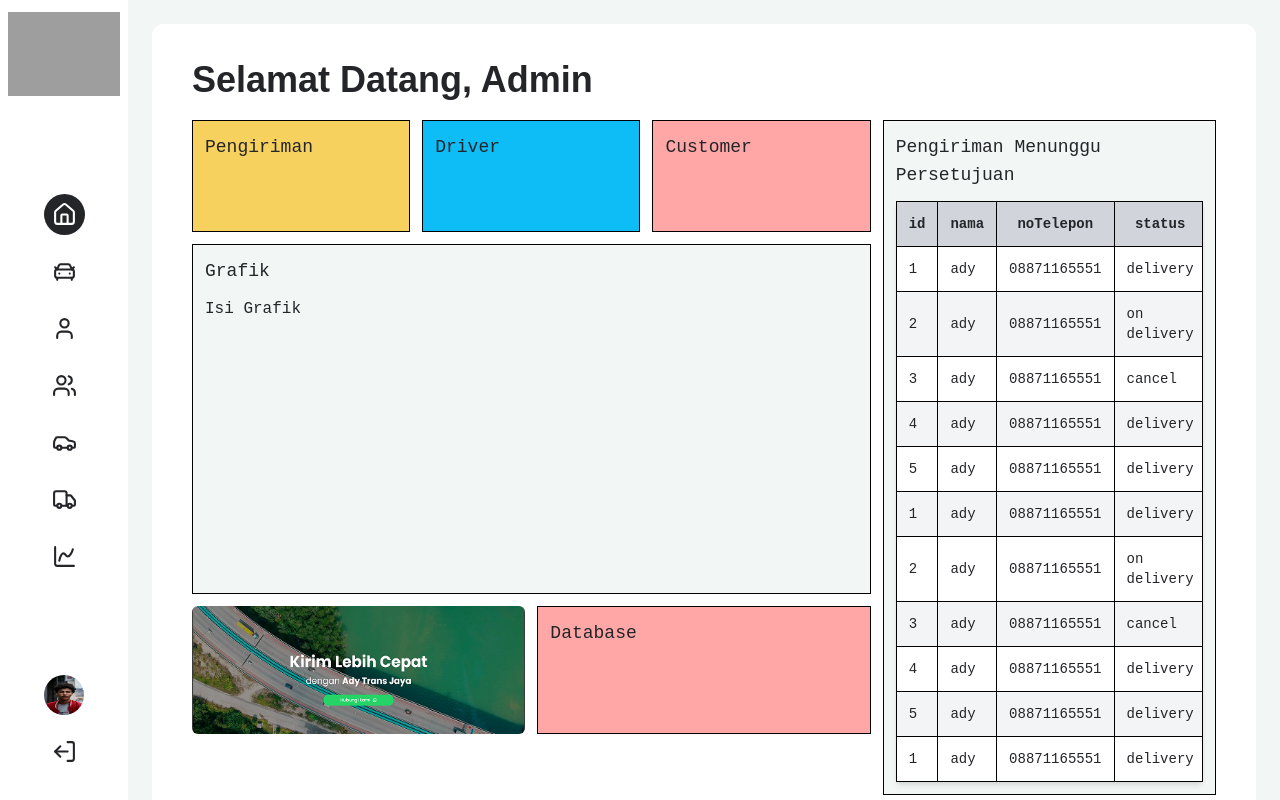
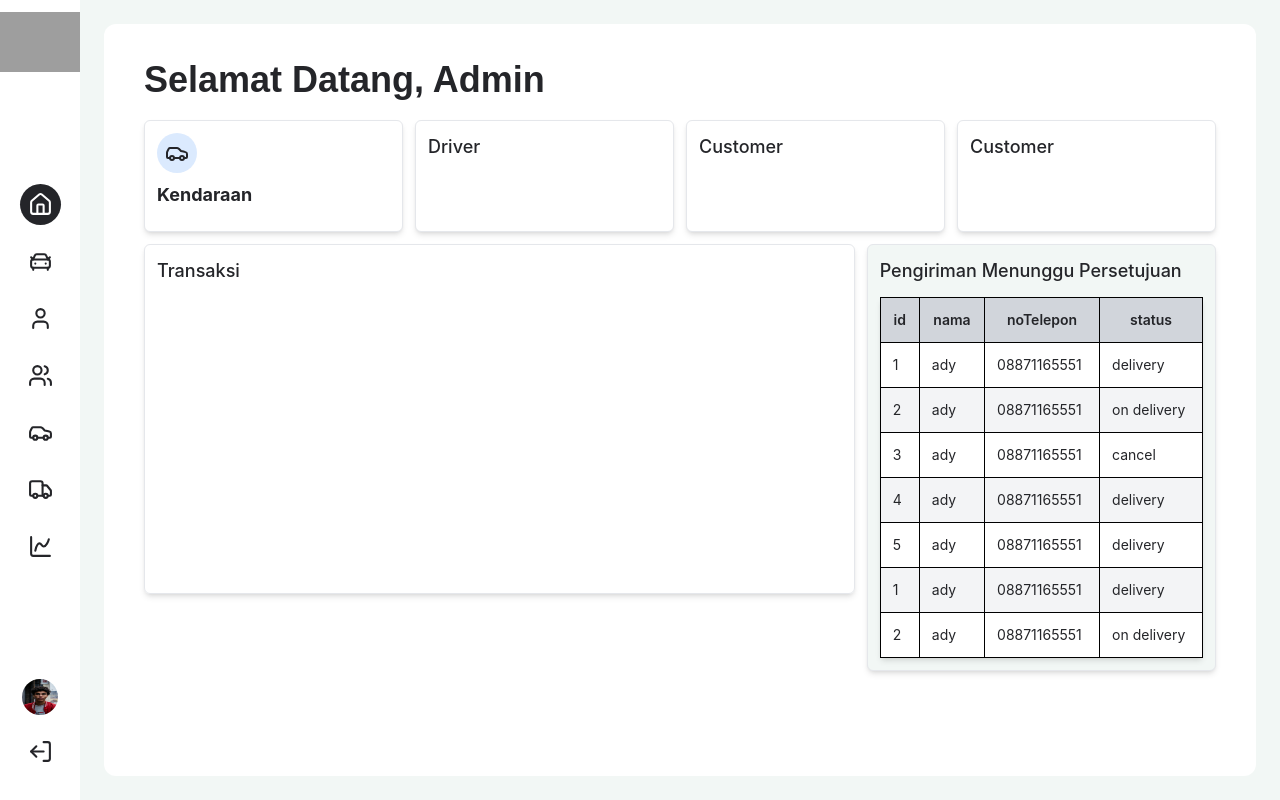
Before and after one commit to Muhless/ady-trans-jaya-react, a React (Vite) app: page / in a window 1280 px wide. Built offline with nearby package versions, Linux system fonts and the light colour scheme; grey boxes are pictures that could not be loaded.

Commit message:
update dashboard

```diff
--- a/package.json
+++ b/package.json
@@ -27,6 +27,7 @@
     "react-paginate": "^8.3.0",
     "react-router-dom": "^7.1.3",
     "react-slick": "^0.30.3",
+    "react-to-print": "^3.0.5",
     "react-toastify": "^11.0.3",
     "slick-carousel": "^1.8.1",
     "sweetalert2": "^11.16.0"
--- a/src/components/card/DashboardCard.tsx
+++ /dev/null
@@ -1,23 +0,0 @@
-import React from "react";
-import Card from ".";
-
-type DashboardCardProps = {
-  className?: string;
-  title?: string;
-  content?: string;
-};
-
-export const DashboardCard: React.FC<DashboardCardProps> = ({
-  title,
-  className,
-  content,
-}) => {
-  return (
-    <Card className={`h-28 w-1/3 hover:text-primary ${className}`}>
-      <p className="text-lg">{title}</p>
-      <div className="flex justify-center">
-        <h1 className="text-6xl font-bold">{content}</h1>
-      </div>
-    </Card>
-  );
-};
--- a/src/components/card/index.tsx
+++ b/src/components/card/index.tsx
@@ -9,13 +9,13 @@ type CardProps = {
 
 const Card: React.FC<CardProps> = ({
   title,
-  className = "",
+  className = "bg-white",
   children,
   onClick,
 }) => {
   return (
     <div
-      className={`${className} relative border border-black p-3${
+      className={`${className} relative border rounded-md shadow-md p-3${
         onClick
           ? "cursor-pointer hover:shadow-lg transition-all focus-visible:ring-2 focus-visible:ring-black"
           : ""
--- a/src/components/form/FormDelivery.tsx
+++ b/src/components/form/FormDelivery.tsx
@@ -24,7 +24,7 @@ const FormDelivery = () => {
 
   return (
     <form action="" className="space-y-8">
-      <InputComponent label="No Resi" className="w-96" disabled={true} />
+      <InputComponent label="Surat Jalan" className="w-96" disabled={true} />
       <SelectComponent
         label="Customer"
         name="customer"
--- a/src/components/layouts/MainLayout.tsx
+++ b/src/components/layouts/MainLayout.tsx
@@ -6,7 +6,7 @@ const Layout = () => {
   return (
     <div className="flex h-screen">
       <Sidebar />
-      <div className="flex flex-col flex-1 ml-32">
+      <div className="flex flex-col flex-1 ml-20">
         {/* <Navbar /> */}
         {/* <main className="p-6 flex-1 bg-background  */}
         <main className="flex-1 bg-secondary text-text overflow-auto h-screen p-6">
--- a/src/components/layouts/Sidebar.tsx
+++ b/src/components/layouts/Sidebar.tsx
@@ -32,12 +32,12 @@ const Sidebar = () => {
   );
 
   return (
-    <div className="fixed bottom-0 left-0 flex flex-col w-32 h-screen pt-3 text-text bg-primary">
+    <div className="fixed bottom-0 left-0 flex flex-col w-20 h-screen pt-3 text-text bg-primary">
       <div className="flex flex-col items-center justify-center cursor-pointer">
         <img
           src="/assets/images/logo.png"
           alt="Ady Trans Jaya"
-          className="w-28 h-auto"
+          className="w-20 h-auto"
           onClick={goToHome}
         />
       </div>
@@ -59,7 +59,7 @@ const Sidebar = () => {
       <div className="flex flex-col items-center justify-center space-y-4 cursor-pointer mb-7">
         <UserIconComponent
           onClick={goToUserProfile}
-          className="size-10 rounded-full"
+          className="size-9 rounded-full"
         />
         <div className="p-2 rotate-180 bg-primary rounded-full hover:bg-red-500 hover:text-primary">
           <LogOut size={25}/>
--- a/src/features/delivery/AddDelivery.tsx
+++ b/src/features/delivery/AddDelivery.tsx
@@ -1,7 +1,7 @@
 import React from "react";
-import FormGroupDeliveryComponent from "../../components/form/FormDelivery";
 import Card from "../../components/card";
 import SubTitle from "../../components/SubTitle";
+import FormDelivery from "../../components/form/FormDelivery";
 
 function AddDeliveryPages() {
   return (
@@ -9,7 +9,7 @@ function AddDeliveryPages() {
       <Card className="flex flex-col w-1/2 border bg-secondary">
         <SubTitle subTitle="Pengajuan Pengiriman" className="flex justify-center py-5 text-3xl"/>
         <div className="flex flex-col space-y-4 px-6">
-          <FormGroupDeliveryComponent />
+          <FormDelivery />
         </div>
       </Card>
     </div>
--- a/src/index.css
+++ b/src/index.css
@@ -11,5 +11,5 @@
 @tailwind utilities;
 
 body {
-  @apply font-IBM_flex;
+  @apply font-inter;
 }
--- a/src/pages/Dashboard.tsx
+++ b/src/pages/Dashboard.tsx
@@ -2,7 +2,7 @@ import React from "react";
 import Table from "../components/table/Table.tsx";
 import Title from "../components/Title.tsx";
 import Card from "../components/card/index.tsx";
-import { DashboardCard } from "../components/card/DashboardCard.tsx";
+import { Car, Truck } from "lucide-react";
 
 const delivery = [
   { id: 1, nama: "ady", noTelepon: "08871165551", status: "delivery" },
@@ -12,50 +12,30 @@ const delivery = [
   { id: 5, nama: "ady", noTelepon: "08871165551", status: "delivery" },
   { id: 1, nama: "ady", noTelepon: "08871165551", status: "delivery" },
   { id: 2, nama: "ady", noTelepon: "08871165551", status: "on delivery" },
-  { id: 3, nama: "ady", noTelepon: "08871165551", status: "cancel" },
-  { id: 4, nama: "ady", noTelepon: "08871165551", status: "delivery" },
-  { id: 5, nama: "ady", noTelepon: "08871165551", status: "delivery" },
-  { id: 1, nama: "ady", noTelepon: "08871165551", status: "delivery" },
 ];
 
 const HomePages = () => {
   return (
     <div>
       <Title title={"Selamat Datang, Admin"} />
+
+      <div className="grid grid-cols-4 h-28 gap-3 mb-3">
+        <Card>
+          <div className="space-y-2">
+            <div className="flex justify-center bg-blue-100 p-2 rounded-full size-10">
+              <Car size={24} className="" />
+            </div>
+            <h1 className="text-lg font-bold">Kendaraan</h1>
+          </div>
+        </Card>
+        <Card title="Driver" />
+        <Card title="Customer" />
+        <Card title="Customer" />
+      </div>
       <div className="grid grid-cols-3 gap-3">
         <div className="col-span-2">
-          <div className="flex gap-3 mb-3">
-            <DashboardCard title="Pengiriman" className="bg-kuning" />
-            <DashboardCard title="Driver" className="bg-biru" />
-            <DashboardCard title="Customer" className="bg-merah" />
+          <Card title="Transaksi" className="h-[calc(50vh-50px)]"></Card>
         </div>
-          <div className="mb-3">
-            <Card
-              title="Grafik"
-              className="text-text bg-secondary h-[calc(50vh-50px)]"
-            >
-              <p>Isi Grafik</p>
-            </Card>
-          </div>
-          <div className="grid grid-cols-2 gap-x-3">
-            <div className="h-32">
-              <a
-                href="https://ady-transjaya.vercel.app/"
-                target="_blank"
-                rel="noopener noreferrer"
-                className="items-center flex justify-center "
-              >
-                <img
-                  src="assets/images/web3.png"
-                  alt="web landing page"
-                  className="rounded-md w-full h-32"
-                />
-              </a>
-            </div>
-            <Card title="Database" className="bg-merah"></Card>
-          </div>
-        </div>
-        <div className="col-span-1">
         <Card
           title="Pengiriman Menunggu Persetujuan"
           className="bg-secondary text-text max-h-screen"
@@ -64,7 +44,6 @@ const HomePages = () => {
         </Card>
       </div>
     </div>
-    </div>
   );
 };
 
--- a/tailwind.config.js
+++ b/tailwind.config.js
@@ -9,7 +9,8 @@ export default {
         mona: ["Mona Sans", "Helvetica Neue", "Helvetica, Arial", "sans-serif"],
         geist: ["Geist Mono", "monospace"],
         IBM_flex: ["IBM Plex Mono", "monospace"],
-        compforta:["Comfortaa, sans-serif"]
+        compforta: ["Comfortaa, sans-serif"],
+        inter: ["Inter", "sans-serif"],
       },
       colors: {
         primary: "#ffffff",
```
Also changed, not shown: 1 other file (tests, documents, lock files or other folders). Lines whose indentation alone changed are shown as unchanged.
